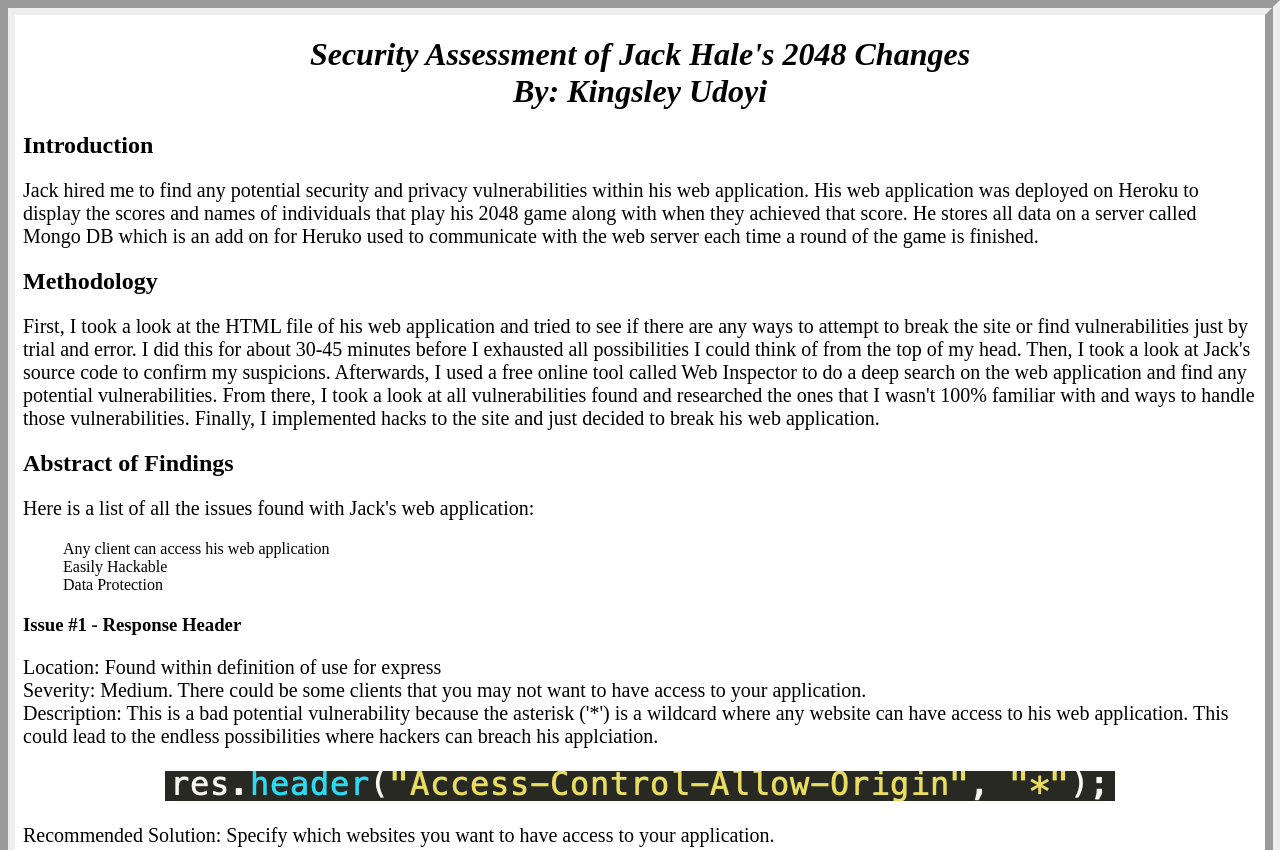
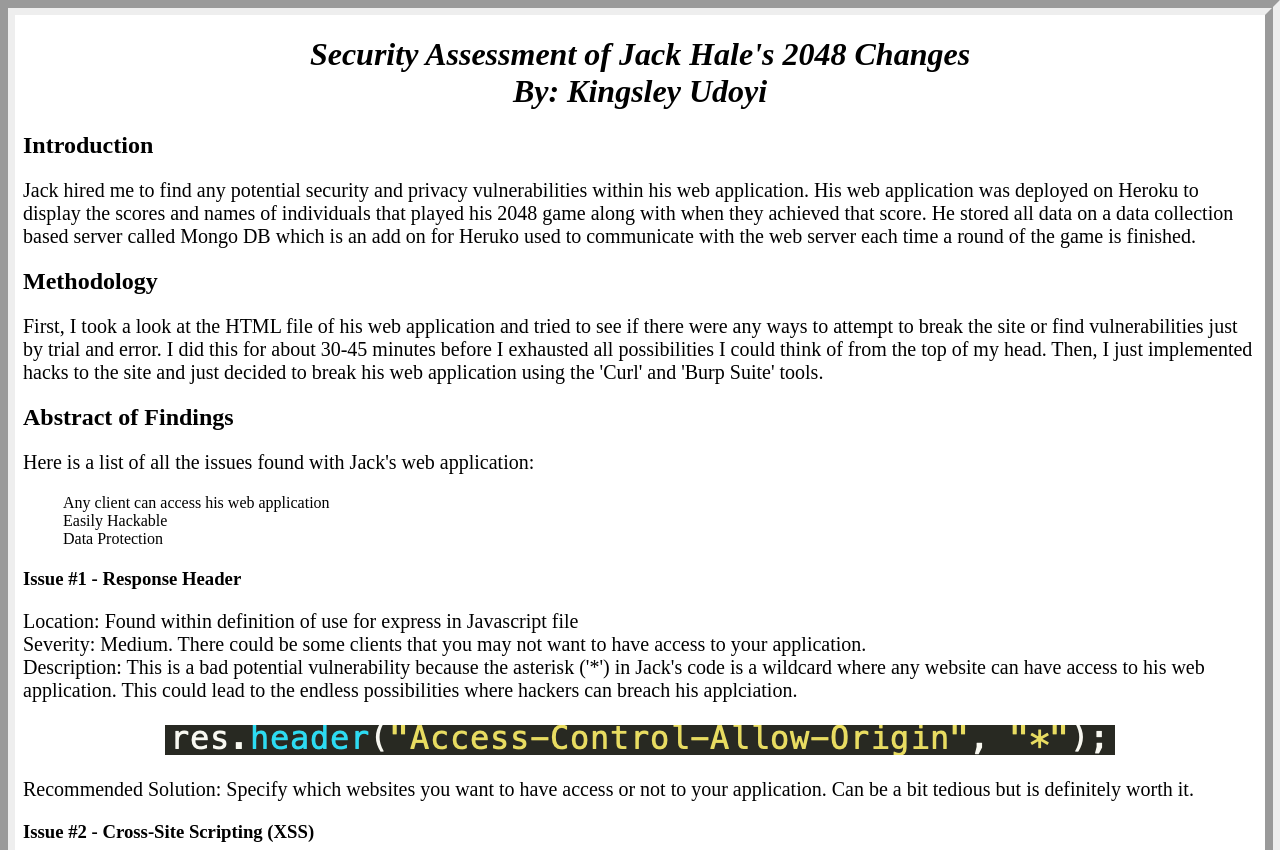
Before and after one commit to kingsleyu10/comp20-kudoyi, a plain HTML site: page security/index.html in a window 1280 px wide. Shown: the top 850 px of the page. Drawn offline with Linux system fonts and the light colour scheme.

Commit message:
Updated HTML file

```diff
--- a/security/index.html
+++ b/security/index.html
@@ -9,11 +9,11 @@
 	<h1>Security Assessment of Jack Hale's 2048 Changes<br>By: Kingsley Udoyi</h1>
 	<h2>Introduction</h2>
 	<p>
-		Jack hired me to find any potential security and privacy vulnerabilities within his web application. His web application was deployed on Heroku to display the scores and names of individuals that play his 2048 game along with when they achieved that score. He stores all data on a server called Mongo DB which is an add on for Heruko used to communicate with the web server each time a round of the game is finished.
+		Jack hired me to find any potential security and privacy vulnerabilities within his web application. His web application was deployed on Heroku to display the scores and names of individuals that played his 2048 game along with when they achieved that score. He stored all data on a data collection based server called Mongo DB which is an add on for Heruko used to communicate with the web server each time a round of the game is finished.
 	</p>
 	<h2>Methodology</h2>
 	<p>
-		First, I took a look at the HTML file of his web application and tried to see if there are any ways to attempt to break the site or find vulnerabilities just by trial and error. I did this for about 30-45 minutes before I exhausted all possibilities I could think of from the top of my head.  Then, I took a look at Jack's source code to confirm my suspicions. Afterwards, I used a free online tool called Web Inspector to do a deep search on the web application and find any potential vulnerabilities. From there, I took a look at all vulnerabilities found and researched the ones that I wasn't 100% familiar with and ways to handle those vulnerabilities. Finally, I implemented hacks to the site and just decided to break his web application.
+		First, I took a look at the HTML file of his web application and tried to see if there were any ways to attempt to break the site or find vulnerabilities just by trial and error. I did this for about 30-45 minutes before I exhausted all possibilities I could think of from the top of my head.  Then, I just implemented hacks to the site and just decided to break his web application using the 'Curl' and 'Burp Suite' tools.
 	</p>
 	<h2>Abstract of Findings</h2>
 	<p>
@@ -26,11 +26,11 @@
 	</p>
 	<h3>Issue #1 - Response Header</h3>
 	<p>
-		Location: Found within definition of use for express<br>
+		Location: Found within definition of use for express in Javascript file<br>
 		Severity: Medium. There could be some clients that you may not want to have access to your application.<br>
-		Description: This is a bad potential vulnerability because the asterisk ('*') is a wildcard where any website can have access to his web application. This could lead to the endless possibilities where hackers can breach his applciation.<br>
+		Description: This is a bad potential vulnerability because the asterisk ('*') in Jack's code is a wildcard where any website can have access to his web application. This could lead to the endless possibilities where hackers can breach his applciation.<br>
 		<br><img src="Issue_1.png" class="center"/><br>
-		Recommended Solution: Specify which websites you want to have access to your application.
+		Recommended Solution: Specify which websites you want to have access or not to your application. Can be a bit tedious but is definitely worth it.
 	</p>
 	<h3>Issue #2 - Cross-Site Scripting (XSS) </h3>
 	<p>
@@ -42,7 +42,7 @@
 	</p>
 	<h3>Issue #3 - Query Strings</h3>
 	<p>
-		Location: URL for data storage<br>
+		Location: (Manipulated) URL for data storage<br>
 		Severity: High. This is a major privacy issue.<br>
 		Description: I was able to access all uploaded records of everyone that played the game. This should never happen and can lead to Jack losing tons of money if this was a monetary web application<br>
 		<br><img src="Issue_3.png" class="center"/><br>
```
Also changed, not shown: 1 other file.
